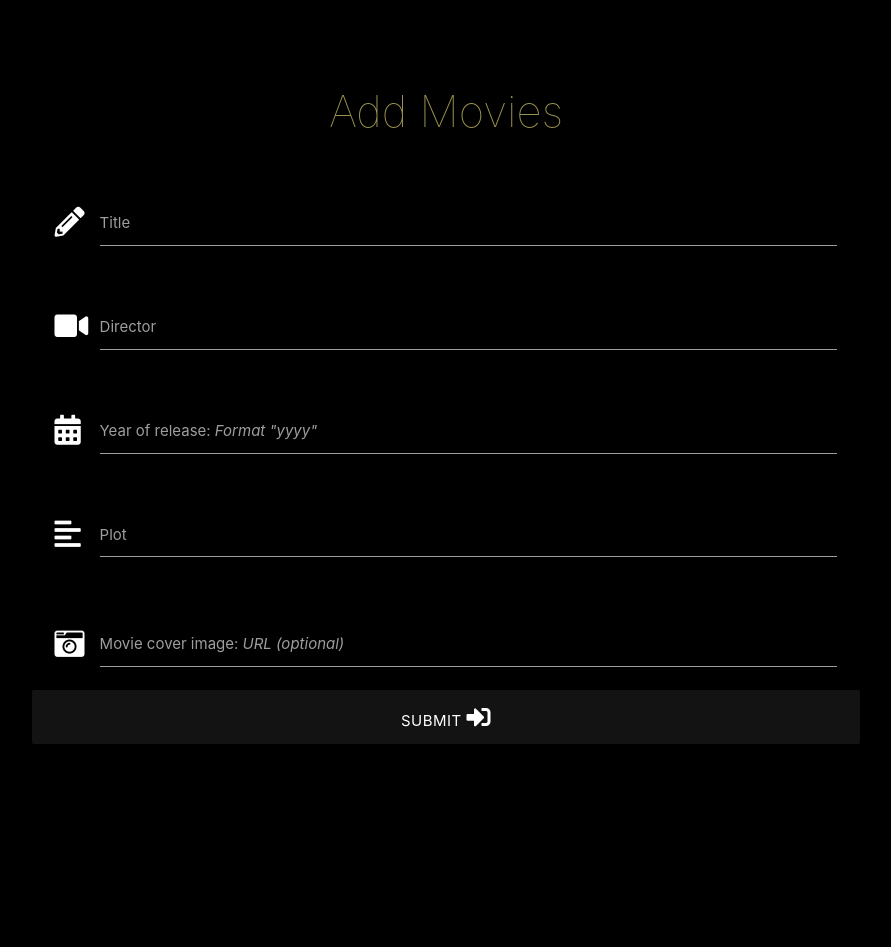
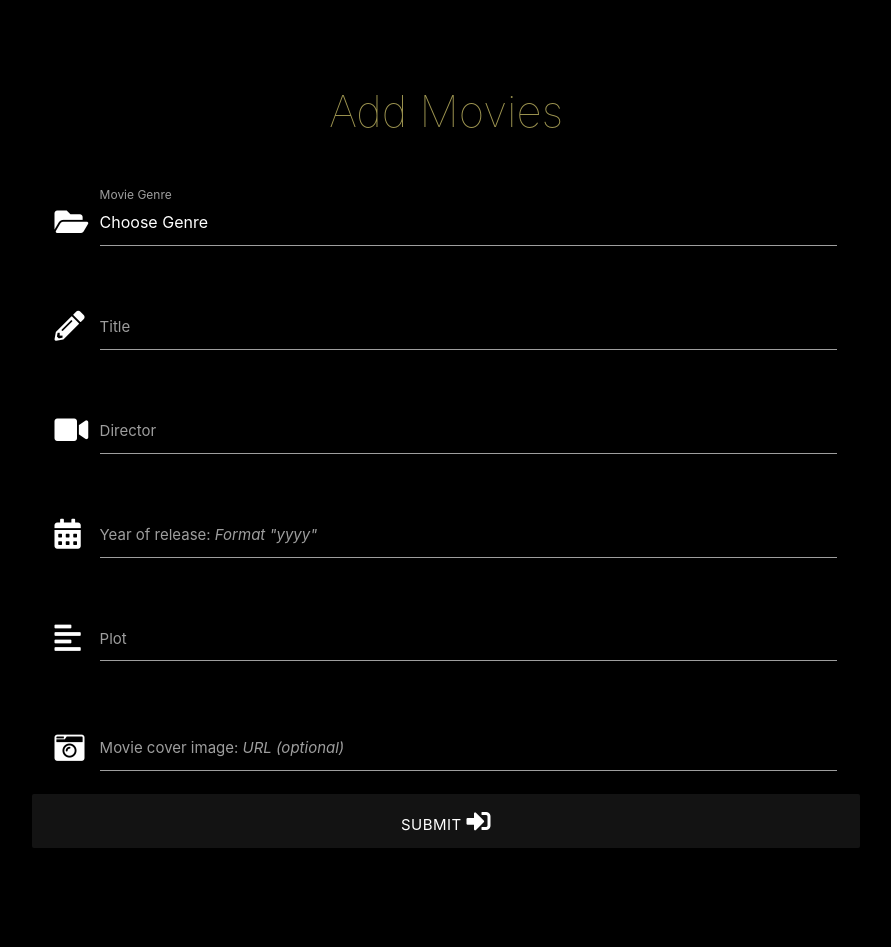
Before and after one commit to Hidnish/Milestone-Project-3-damovies, a Flask app: page /add_movie in a window 1280 px wide. Shown: the part 64-1011 px from the top of the page, without its empty margins (194-1085 px from the left). Before the commit the page ends 808 px from the top, so only its background shows below. Run offline with Flask 2, Linux system fonts and the light colour scheme; data that the repository does not hold is empty; some libraries are stand-ins or nearby versions.

Commit message:
Add genres dropdown

```diff
--- a/app.py
+++ b/app.py
@@ -99,7 +99,8 @@ def logout():
 
 @app.route("/add_movie")
 def add_movie():
-    return render_template("add_movie.html")
+    genres = mongo.db.genres.find().sort("genre_name", 1)
+    return render_template("add_movie.html", genres=genres)
 
 
 if __name__ == "__main__":
--- a/static/css/style.css
+++ b/static/css/style.css
@@ -161,6 +161,10 @@ nav ul a:hover {
     background-color: rgba(0,0,0,0.4);
 }
 
+.dropdown-content li>a, .dropdown-content li>span {
+    color: black;
+}
+
 /* media queries */
 
 @media (max-width: 575.98px) {
--- a/static/js/script.js
+++ b/static/js/script.js
@@ -1,5 +1,4 @@
 $(document).ready(function () {
-  $('.sidenav').sidenav({
-    edge: "right"
-  });
+  $('.sidenav').sidenav({edge: "right"});
+  $('select').formSelect();
 });
--- a/templates/add_movie.html
+++ b/templates/add_movie.html
@@ -7,6 +7,19 @@
     <div class="row">
         <form class="col s12 m8 offset-m2" method="POST" action="">
             <div class="card-panel black">
+                <!-- category selection -->
+                <div class="row">
+                    <div class="input-field col s12">
+                        <i class="fas fa-folder-open prefix white-text"></i>
+                        <select id="genre_name" name="genre_name" class="validate" required>
+                        <option value="" disabled selected>Choose Genre</option>
+                        {% for genre in genres %}
+                        <option value="{{ genre.genre_name }}">{{ genre.genre_name }}</option>
+                        {% endfor %}
+                        </select>
+                        <label for="genre_name">Movie Genre</label>
+                    </div>
+                </div>
                 <!-- movie title -->
                 <div class="row">
 					<div class="input-field col s12">
```
